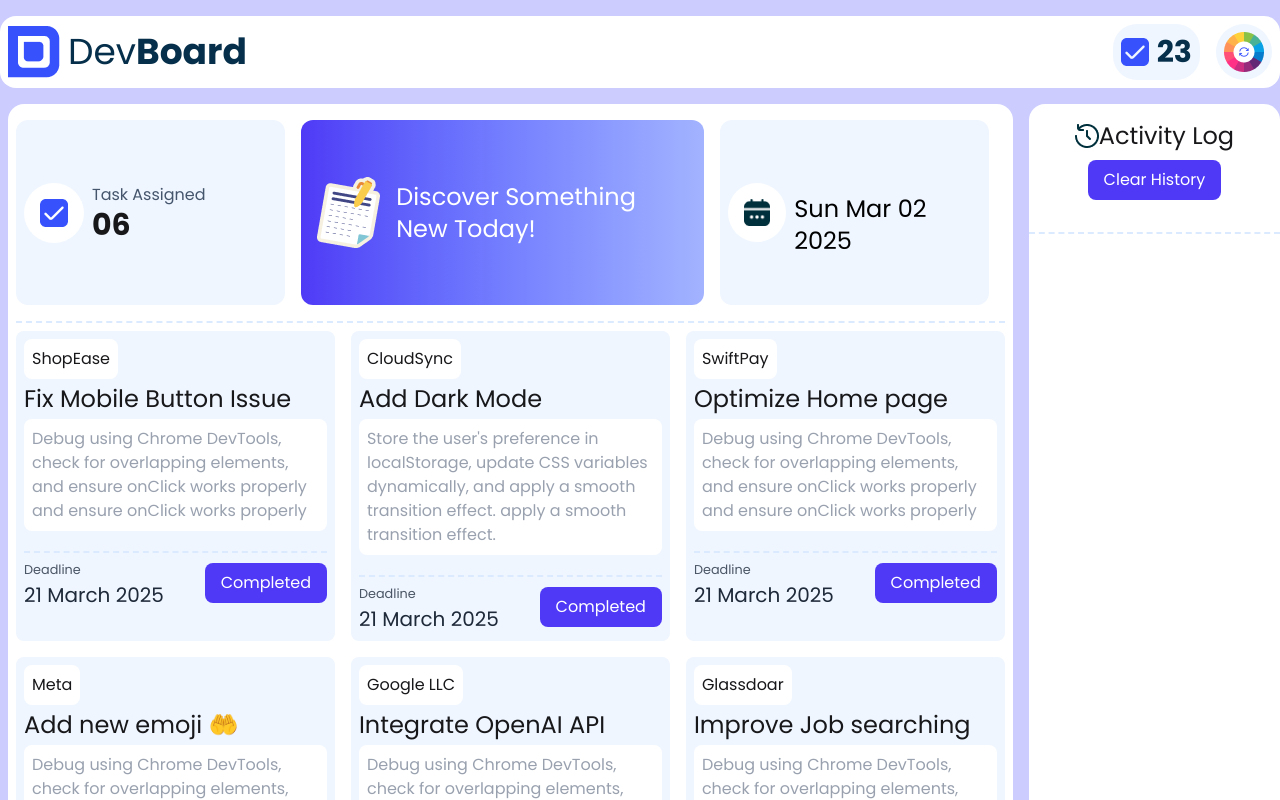
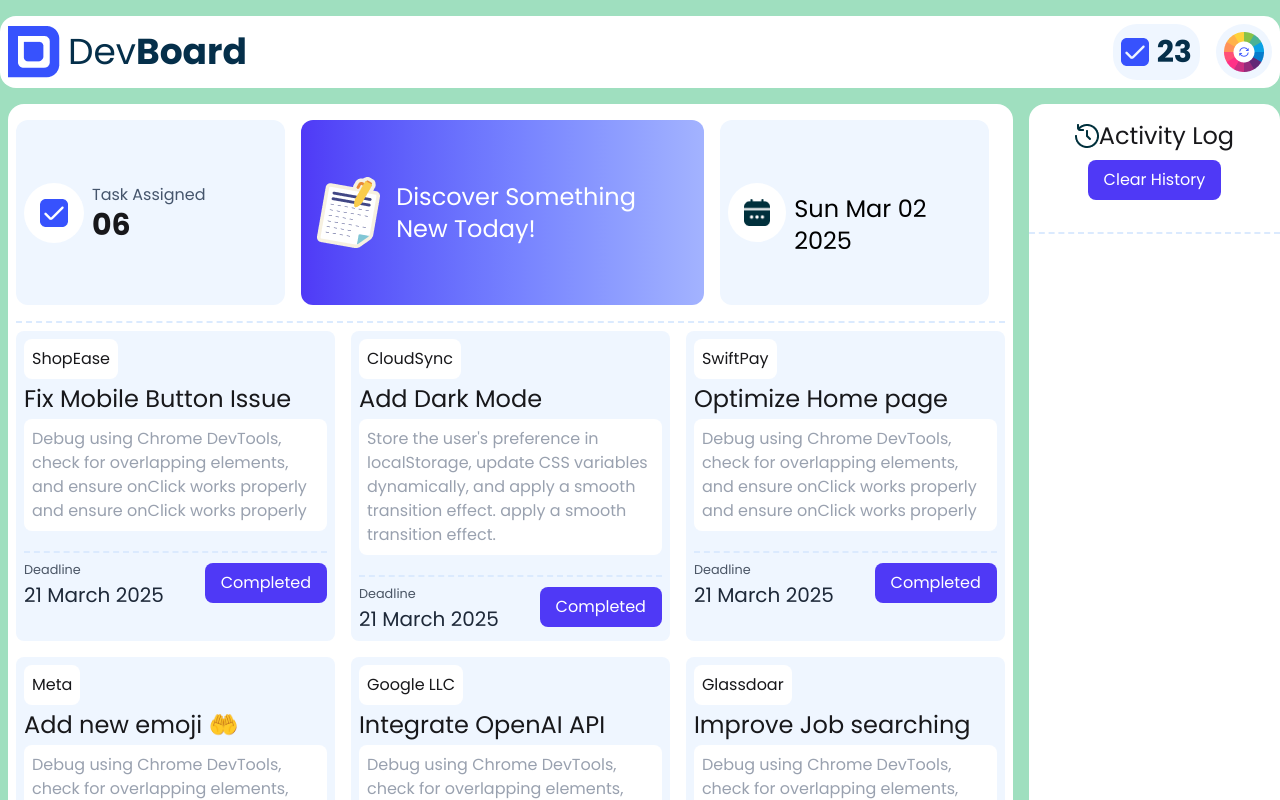
Before and after one commit to nipaayasha05/A5-Dev-Board, a plain HTML site: page index.html in a window 1280 px wide. Both pictures are taken after a click on the button 1244 px from the left and 52 px from the top of the page. Shown: the top 800 px of the page. Drawn offline with nearby package versions, Linux system fonts and the light colour scheme.

Commit message:
added theme

```diff
--- a/script/change.js
+++ b/script/change.js
@@ -3,6 +3,14 @@ document.getElementById('change-btn').addEventListener('click', function(){
 
     const changeBtn = document.getElementById('change-btn')
     const bodyBg = document.getElementById('body-bg')
-   bodyBg.style.backgroundColor = 'rgb(204, 204, 255)'
+
+
+const color = ['#9999ff','#e6ccff','#99ddff','#e6b3cb','#ffdd99','#9fdfbf']
+
+const b =  Math.floor(Math.random()*color.length);
+
+const theme = color[b]
+
+   bodyBg.style.backgroundColor = theme  ;
 
 });
--- a/script/time.js
+++ b/script/time.js
@@ -1,8 +1,8 @@
 const date = new Date();
 const currentDate = date.toDateString();
 const currentTime = date.toLocaleTimeString();
- console.log(currentDate);
- console.log(currentTime);
+//  console.log(currentDate);
+//  console.log(currentTime);
 
 
  const calender =document.getElementById('calender');
```
Also changed, not shown: index.html (+2 -0 lines), script/card.js (line endings or trailing spaces).
